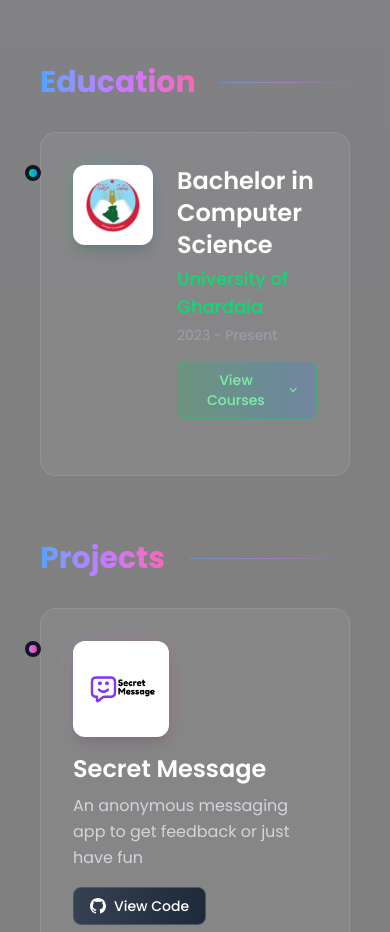
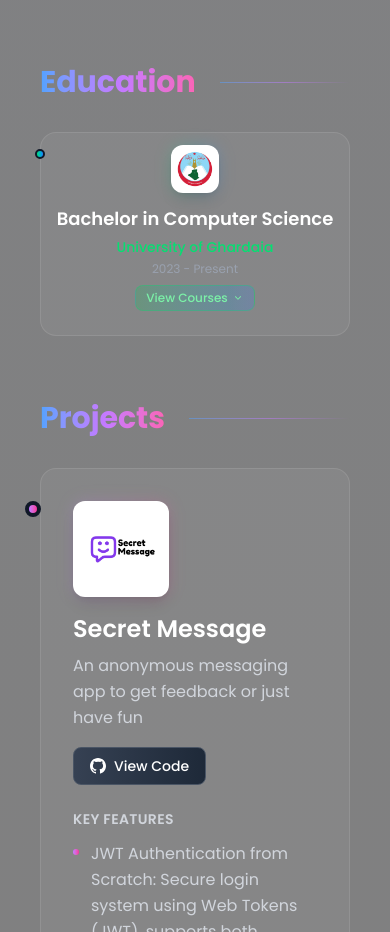
Before and after one commit to The-Sofishticated-Man/minimalist-portfolio, a Next.js app: page / in a window 390 px wide. Shown: the part 5020-5952 px from the top of the page. Built offline with nearby package versions, Linux system fonts and the light colour scheme.

Commit message:
Refactor EducationArticle component styles

```diff
--- a/src/components/EducationArticle.tsx
+++ b/src/components/EducationArticle.tsx
@@ -18,14 +18,14 @@ function EducationArticle({
   const [isShowingCourses, setShowingCourses] = useState(false);
 
   return (
-    <div className="relative bg-white/5 backdrop-blur-sm rounded-2xl p-8 border border-white/10 transition-all duration-300 hover:bg-white/8 hover:border-white/20 group">
+    <div className="relative bg-white/5 backdrop-blur-sm rounded-2xl p-3 sm:p-4 md:p-5 lg:p-6 xl:p-8 border border-white/10 transition-all duration-300 hover:bg-white/8 hover:border-white/20 group">
       {/* Timeline indicator */}
-      <div className="absolute -left-4 top-8 w-4 h-4 bg-gradient-to-r from-green-400 to-blue-500 rounded-full border-4 border-gray-900"></div>
+      <div className="absolute -left-1.5 sm:-left-2 md:-left-3 lg:-left-4 top-4 sm:top-5 md:top-6 lg:top-6 xl:top-8 w-2.5 h-2.5 sm:w-3 sm:h-3 md:w-3.5 md:h-3.5 lg:w-4 lg:h-4 bg-gradient-to-r from-green-400 to-blue-500 rounded-full border-2 sm:border-2 md:border-3 lg:border-4 border-gray-900"></div>
 
-      <div className="flex items-start mb-6">
-        <div className="relative mr-6 group-hover:scale-105 transition-transform duration-300">
+      <div className="flex flex-col sm:flex-row sm:items-start mb-3 sm:mb-4 md:mb-5 lg:mb-6">
+        <div className="relative mb-3 sm:mb-0 sm:mr-3 md:mr-4 lg:mr-5 xl:mr-6 group-hover:scale-105 transition-transform duration-300 self-center sm:self-start">
           <div className="absolute inset-0 bg-gradient-to-r from-green-400/20 to-blue-500/20 rounded-xl blur"></div>
-          <div className="relative bg-white rounded-xl p-3 w-20 h-20 flex items-center justify-center overflow-hidden shadow-lg">
+          <div className="relative bg-white rounded-xl p-1.5 sm:p-2 md:p-2.5 lg:p-3 w-12 h-12 sm:w-14 sm:h-14 md:w-16 md:h-16 lg:w-18 lg:h-18 xl:w-20 xl:h-20 flex items-center justify-center overflow-hidden shadow-lg">
             <Image
               alt={`${university} logo`}
               src={img}
@@ -35,22 +35,24 @@ function EducationArticle({
             />
           </div>
         </div>
-        <div className="flex-grow">
-          <h3 className="text-2xl font-semibold text-white mb-1 group-hover:text-green-100 transition-colors duration-300">
+        <div className="flex-grow text-center sm:text-left">
+          <h3 className="text-lg sm:text-xl md:text-xl lg:text-2xl font-semibold text-white mb-1 group-hover:text-green-100 transition-colors duration-300">
             {title}
           </h3>
-          <h4 className="text-lg text-green-400 font-medium mb-1">
+          <h4 className="text-sm sm:text-base md:text-base lg:text-lg text-green-400 font-medium mb-1">
             {university}
           </h4>
-          <p className="text-gray-400 text-sm mb-4">{duration}</p>
+          <p className="text-gray-400 text-xs sm:text-sm mb-2 sm:mb-3 lg:mb-4">
+            {duration}
+          </p>
 
           <button
-            className="inline-flex items-center px-4 py-2 bg-gradient-to-r from-green-500/20 to-blue-500/20 hover:from-green-500/30 hover:to-blue-500/30 text-green-300 hover:text-green-200 rounded-lg border border-green-400/30 transition-all duration-300 text-sm font-medium"
+            className="inline-flex items-center px-2.5 sm:px-3 md:px-4 py-1 sm:py-1.5 md:py-2 bg-gradient-to-r from-green-500/20 to-blue-500/20 hover:from-green-500/30 hover:to-blue-500/30 text-green-300 hover:text-green-200 rounded-lg border border-green-400/30 transition-all duration-300 text-xs sm:text-sm font-medium"
             onClick={() => setShowingCourses(!isShowingCourses)}
           >
             {isShowingCourses ? "Hide Courses" : "View Courses"}
             <svg
-              className={`ml-2 w-4 h-4 transition-transform duration-300 ${
+              className={`ml-1 sm:ml-2 w-3 h-3 sm:w-4 sm:h-4 transition-transform duration-300 ${
                 isShowingCourses ? "rotate-180" : "rotate-0"
               }`}
               fill="currentColor"
@@ -67,18 +69,20 @@ function EducationArticle({
       </div>
 
       {isShowingCourses && (
-        <div className="border-t border-white/10 pt-6 animate-in slide-in-from-top duration-300">
-          <h5 className="text-sm font-semibold text-gray-300 mb-4 uppercase tracking-wide">
+        <div className="border-t border-white/10 pt-4 lg:pt-6 animate-in slide-in-from-top duration-300">
+          <h5 className="text-xs sm:text-sm font-semibold text-gray-300 mb-3 lg:mb-4 uppercase tracking-wide">
             Relevant Coursework
           </h5>
-          <div className="grid grid-cols-1 md:grid-cols-2 gap-3">
+          <div className="grid grid-cols-1 sm:grid-cols-2 gap-2 lg:gap-3">
             {courses?.map((course, index) => (
               <div
                 key={index}
-                className="flex items-center p-3 bg-white/5 rounded-lg border border-white/5 hover:bg-white/10 transition-colors duration-300"
+                className="flex items-center p-2 lg:p-3 bg-white/5 rounded-lg border border-white/5 hover:bg-white/10 transition-colors duration-300"
               >
-                <div className="mr-3 w-2 h-2 bg-gradient-to-r from-green-400 to-blue-500 rounded-full flex-shrink-0"></div>
-                <span className="text-gray-300 text-sm">{course}</span>
+                <div className="mr-2 lg:mr-3 w-1.5 h-1.5 lg:w-2 lg:h-2 bg-gradient-to-r from-green-400 to-blue-500 rounded-full flex-shrink-0"></div>
+                <span className="text-gray-300 text-xs sm:text-sm">
+                  {course}
+                </span>
               </div>
             ))}
           </div>
```
